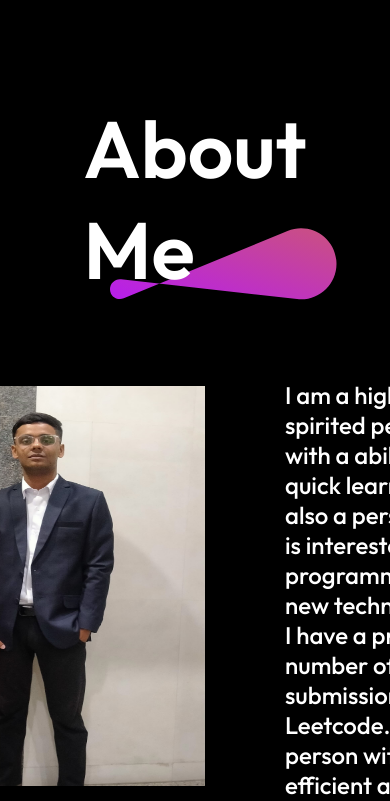
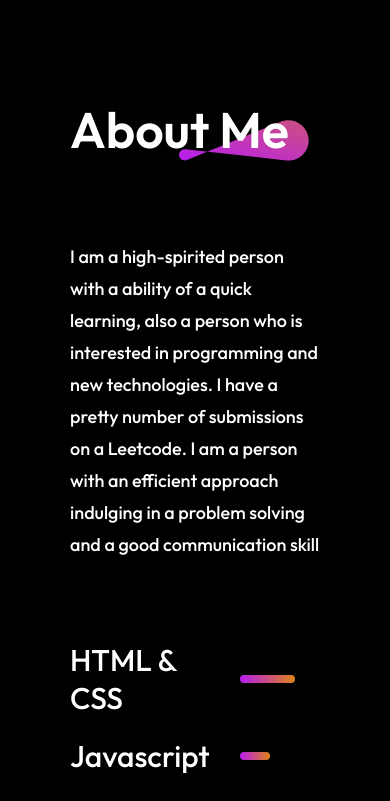
Before and after one commit to tusharsharma2822/portfolio, a React (Vite) app: page / in a window 390 px wide. Shown: the part 1215-2016 px from the top of the page. Built offline with nearby package versions, Linux system fonts and the light colour scheme; a web font is replaced by a local one.

Commit message:
Portfolio creates using the React + Vite

```diff
--- a/src/Compnents/About/About.css
+++ b/src/Compnents/About/About.css
@@ -109,3 +109,44 @@
 #cpp:hover{
     transform: scale(1.05);
 }
+
+@media(max-width: 768px){
+    .about-me{
+        gap: 80px;
+        margin: 50px 70px;
+        align-items: start;
+    }
+
+    .about-title h1{
+        font-size: 50px;
+        padding: 0;
+    }
+
+    .about-title img{
+        width: 130px;
+        right: -20px;
+    }
+
+    .about-sections{
+        flex-direction: column;
+    }
+
+    .about-left{
+        display: none;
+    }
+
+    .about-para{
+        font-size: 18px;
+        line-height: 32px;
+    }
+
+    .about-skill{
+        gap: 20px;
+        align-items: center;
+    }
+
+    .about-skill p{
+        font-size: 30px;
+    }
+
+}
```
